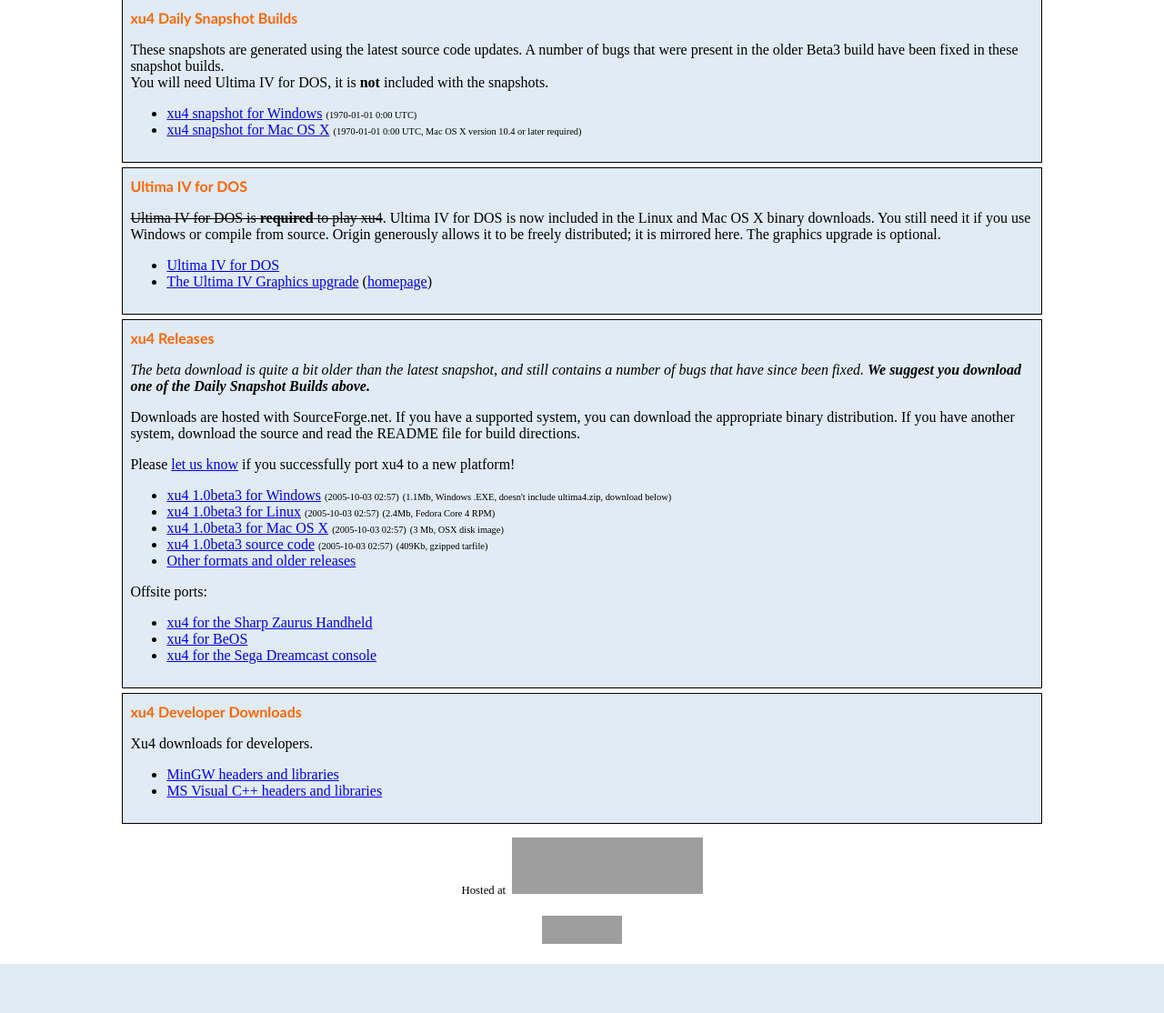
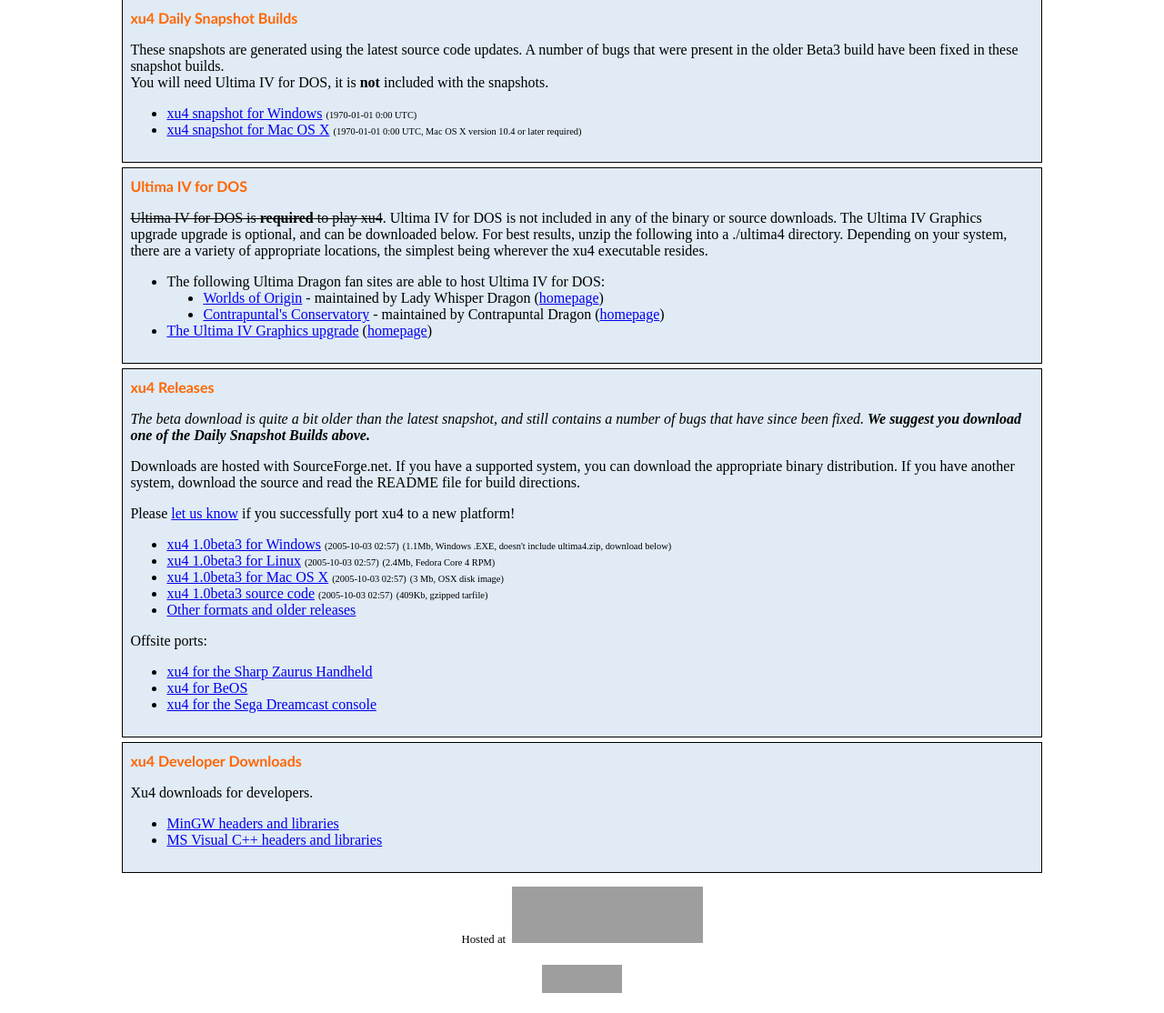
Before and after one commit to xu4-engine/web, a PHP site: page /download.php in a window 1280 px wide. Shown: the part 104-1218 px from the top of the page at 91% size. Before the commit the page ends 1164 px from the top, so only its background shows below. Run offline with PHP 8.4, Linux system fonts and the light colour scheme; grey boxes are pictures that could not be loaded.

Commit message:
Hello Dominus. Feel free to improve my language here, and please run the update script whenever you have time. Thanks.
More work on the website to come.

```diff
--- a/download.php
+++ b/download.php
@@ -28,9 +28,20 @@
 </div>
 <div class="section">
   <span class="heading">Ultima IV for DOS</span><br />
-  <p><s>Ultima IV for DOS is <strong>required</strong> to play xu4</s>.  Ultima IV for DOS is now included in the Linux and Mac OS X binary downloads.  You still need it if you use Windows or compile from source.  Origin generously allows it to be freely distributed; it is mirrored here.  The graphics upgrade is optional.</p>
+  <p><s>Ultima IV for DOS is <strong>required</strong> to play xu4</s>.
+  Ultima IV for DOS is not included in any of the binary or source downloads.
+  The Ultima IV Graphics upgrade upgrade is optional, and can be downloaded below.
+  For best results, unzip the following into a ./ultima4 directory.
+  Depending on your system, there are a variety of appropriate locations,
+  the simplest being wherever the xu4 executable resides.
+  </p>
   <ul>
-    <li><a href="http://prdownloads.sourceforge.net/xu4/ultima4-1.01.zip?download">Ultima IV for DOS</a></li>
+  	<li>The following Ultima Dragon fan sites are able to host Ultima IV for DOS:
+  	<ul>
+  		<li><a href="http://cheekygamers.com/woo/games/ultima.html">Worlds of Origin</a> - maintained by Lady Whisper Dragon (<a href="http://cheekygamers.com/woo/">homepage</a>)</li>
+    	<li><a href="http://www.thatfleminggent.com/ultima/u4download.html">Contrapuntal's Conservatory</a> - maintained by Contrapuntal Dragon (<a href="http://www.thatfleminggent.com/ultima/">homepage</a>)</li>
+    </ul>
+    </li>
     <li><a href="http://prdownloads.sourceforge.net/xu4/u4upgrad.zip?download">The Ultima IV Graphics upgrade</a> (<a href="http://www.moongates.com/u4/upgrade/Upgrade.htm">homepage</a>)</li>
   </ul>
 </div>
```
